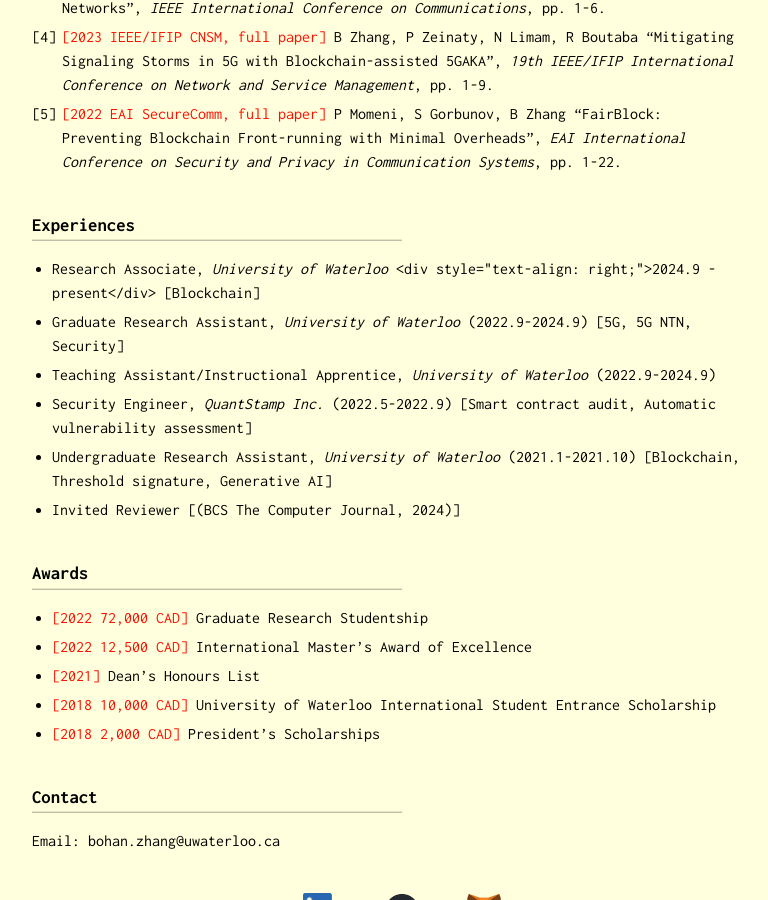
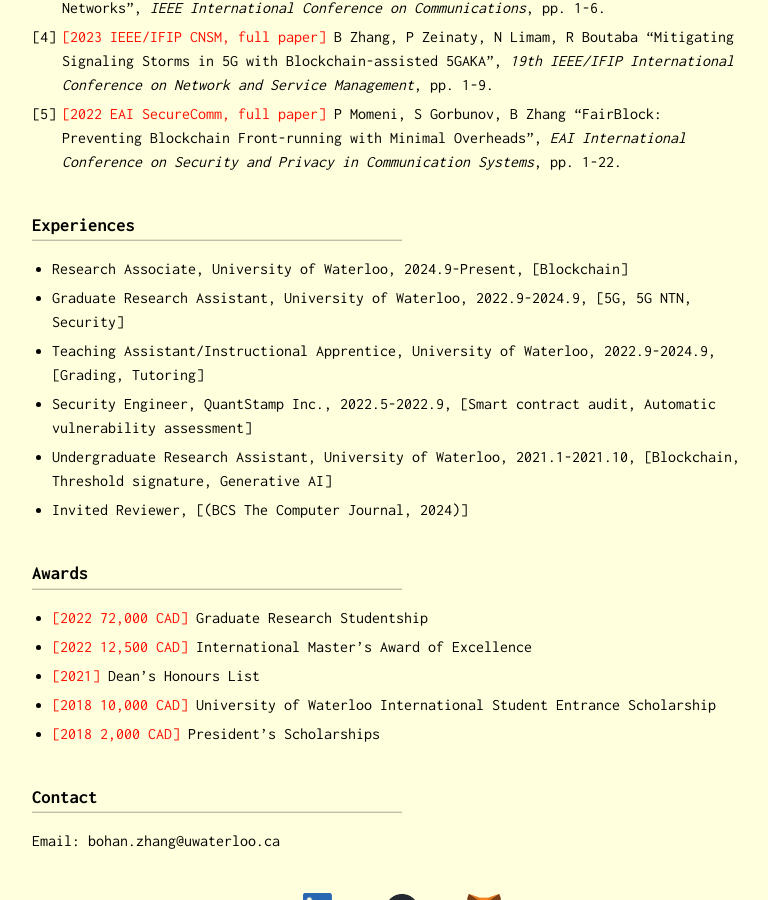
Before and after one commit to zbh888/zbh888.github.io, a Jekyll site: the page built from index.md, in a window 1280 px wide and 900 px high, scrolled down 1014 px. Shown: the whole window, without its empty margins (238-1006 px from the left). Built offline with Jekyll 4.4.1, drawn with Linux system fonts in a browser that asks for light colours.

Commit message:
Update index.md

```diff
--- a/index.md
+++ b/index.md
@@ -18,13 +18,12 @@ Over the years, I have found that I enjoy performing data analytics, forecasting
 5. [[2022 EAI SecureComm, full paper]](https://eprint.iacr.org/2022/1066) P Momeni, S Gorbunov, B Zhang "FairBlock: Preventing Blockchain Front-running with Minimal Overheads", _EAI International Conference on Security and Privacy in Communication Systems_, pp. 1-22.
 
 ### Experiences
-* Research Associate, _University of Waterloo_ <div style="text-align: right;">2024.9 - present</div>
-   [Blockchain]
-* Graduate Research Assistant, _University of Waterloo_ (2022.9-2024.9) [5G, 5G NTN, Security]
-* Teaching Assistant/Instructional Apprentice, _University of Waterloo_ (2022.9-2024.9)
-* Security Engineer, _QuantStamp Inc._ (2022.5-2022.9) [Smart contract audit, Automatic vulnerability assessment]
-* Undergraduate Research Assistant, _University of Waterloo_ (2021.1-2021.10) [Blockchain, Threshold signature, Generative AI]
-* Invited Reviewer [(BCS The Computer Journal, 2024)]
+* Research Associate, University of Waterloo, 2024.9-Present, [Blockchain]
+* Graduate Research Assistant, University of Waterloo, 2022.9-2024.9, [5G, 5G NTN, Security]
+* Teaching Assistant/Instructional Apprentice, University of Waterloo, 2022.9-2024.9, [Grading, Tutoring]
+* Security Engineer, QuantStamp Inc., 2022.5-2022.9, [Smart contract audit, Automatic vulnerability assessment]
+* Undergraduate Research Assistant, University of Waterloo, 2021.1-2021.10, [Blockchain, Threshold signature, Generative AI]
+* Invited Reviewer, [(BCS The Computer Journal, 2024)]
 
 ### Awards
 * [[2022 72,000 CAD]](https://uwaterloo.ca/graduate-studies-postdoctoral-affairs/awards/graduate-research-studentship) Graduate Research Studentship
```
